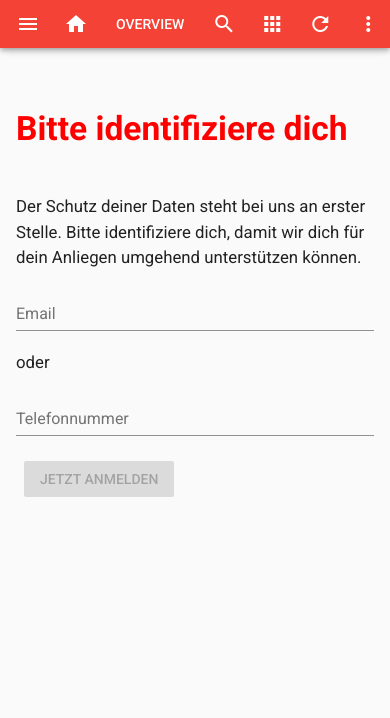
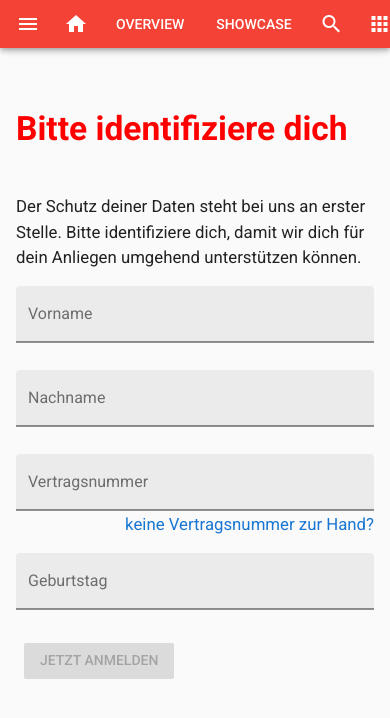
Before and after one commit to webia1/vue-enterprise, a Vue app: page /identify in a window 390 px wide. Shown: the top 718 px of the page. Built offline with nearby package versions, Linux system fonts and the light colour scheme.

Commit message:
implemented multiple modes to identify user; added component for phonenumbers

```diff
--- /dev/null
+++ b/src/VuetifyExamples.vue
@@ -0,0 +1,66 @@
+<template>
+  <v-layout wrap>
+    <v-flex xs12>
+      <h1>Text Fields</h1>
+    </v-flex>
+    <v-flex xs12 md6 lg4>
+      <v-text-field
+        box
+        label="Label"
+      />
+    </v-flex>
+    <v-flex xs12 md6 lg4>
+      <v-text-field
+        box
+        label="Label (with hint)"
+        hint="Hint!"
+      />
+    </v-flex>
+    <v-flex xs12 md6 lg4>
+      <v-text-field
+        box
+        label="Label (with counter)"
+        :counter="50"
+      />
+    </v-flex>
+    <v-flex xs12 md6 lg4>
+      <v-text-field
+        box
+        success
+        label="Label (success)"
+      />
+    </v-flex>
+    <v-flex xs12 md6 lg4>
+      <v-text-field
+        box
+        success
+        success-messages="Success!"
+        label="Label (success)"
+      />
+    </v-flex>
+    <v-flex xs12 md6 lg4>
+      <v-text-field
+        box
+        error
+        label="Label (error)"
+      />
+    </v-flex>
+    <v-flex xs12 md6 lg4>
+      <v-text-field
+        box
+        error
+        error-messages="Error!"
+        label="Label (error)"
+      />
+    </v-flex>
+    <v-flex xs12 md6 lg4>
+      <v-text-field
+        box
+        error
+        :error-count="2"
+        :error-messages="['Error!', 'Another Error!']"
+        label="Label (error)"
+      />
+    </v-flex>
+  </v-layout>
+</template>
--- a/src/components/DataEdit.vue
+++ b/src/components/DataEdit.vue
@@ -2,11 +2,17 @@
   <v-layout>
     <v-flex @keyup.enter="submit()">
       <h1>Deine Daten</h1>
-      <v-text-field
-        v-for="field in fieldNames"
-        :label="fieldLabels[field]"
-        v-model="fields[field]"
-      />
+      <template v-for="field in fieldNames">
+        <component :is="fieldComponents[field]"
+          v-if="fieldComponents[field]"
+        />
+        <v-text-field
+          v-else
+          box
+          :label="fieldLabels[field]"
+          v-model="fields[field]"
+        />
+      </template>
       <v-btn
         :dark="hasChanges"
         :disabled="!hasChanges"
@@ -15,25 +21,33 @@
       >
         Submit
       </v-btn>
-      <p>{{ addressChanged }}</p>
     </v-flex>
   </v-layout>
 </template>
 
 <script lang="ts">
   import { Component, Prop, Vue } from 'vue-property-decorator';
+  // import PhoneNumberField from '@/components/forms/PhoneNumberField.vue';
 
-  @Component({})
+  @Component({
+    // components: {
+    //   PhoneNumberField,
+    // },
+  })
   export default class DataEdit extends Vue {
     @Prop() private area!: string;
 
-    private fieldLabels: { [key: string]: string } = {
+    private fieldLabels = {
       firstName: 'Vorname',
       lastName: 'Nachname',
       address: 'Adresse',
       location: 'PLZ / Ort',
       phoneNumber: 'Telefonnummer',
       email: 'E-Mail',
+    };
+
+    private fieldComponents = {
+      // phoneNumber: PhoneNumberField,
     };
 
     private fields: { [key: string]: string } = {};
--- a/src/components/Identify.vue
+++ b/src/components/Identify.vue
@@ -8,13 +8,52 @@
         umgehend unterstützen können.
       </p>
       <v-text-field
-        label="Email"
-        v-model="email"
+        box
+        label="Vorname"
+        v-model="firstName"
       />
-      <p>oder</p>
       <v-text-field
-        label="Telefonnummer"
-        v-model="phoneNumber"
+        box
+        label="Nachname"
+        v-model="lastName"
+      />
+      <div
+        v-if="withContractNumber"
+        class="mode-changer"
+      >
+          <v-text-field
+            box
+            label="Vertragsnummer"
+            v-model="contractNumber"
+          />
+          <p class="mode-changer__content">
+            <a @click="changeMode()">keine Vertragsnummer zur Hand?</a>
+          </p>
+      </div>
+      <div
+        v-if="!withContractNumber"
+        class="mode-changer"
+      >
+        <v-text-field
+          box
+          label="Straße / Hausnummer"
+          v-model="address"
+        />
+        <v-text-field
+          box
+          label="PLZ / Ort"
+          v-model="location"
+        />
+        <p class="mode-changer__content">
+          <a @click="changeMode()">Eingabe der Vertragsnummer</a>
+        </p>
+      </div>
+      <v-text-field
+        box
+        label="Geburtstag"
+        mask="##.##.####"
+        hint="dd.mm.yyyy"
+        v-model="birthday"
       />
       <v-btn
         :dark="!disabled"
@@ -33,25 +72,57 @@
 
   @Component({})
   export default class Identify extends Vue {
-    private email: string = '';
-    private phoneNumber: string = '';
-    private errors = {
-      email: false,
-      phoneNumber: false,
-    };
+    private firstName: string = '';
+    private lastName: string = '';
+    private birthday: string = '';
+    private contractNumber: string = '';
+    private withContractNumber = true;
+    private address: string = '';
+    private location: string = '';
 
     private get disabled() {
-      if (
-        (this.email && !this.phoneNumber)
-        || (!this.email && this.phoneNumber)
-      ) {
-        return false;
-      }
-      return true;
+      return !(
+        this.firstName
+        && this.lastName
+        && this.birthday
+        && (
+          (
+            this.contractNumber
+            && this.withContractNumber
+          )
+          || (
+            !this.withContractNumber
+            && this.address
+            && this.location
+          )
+        )
+      );
+    }
+
+    private changeMode() {
+      this.withContractNumber = !this.withContractNumber;
+      this.contractNumber = '';
+      this.address = '';
+      this.location = '';
     }
 
     private identify() {
-      this.$router.push('/data');
+      if (!this.disabled) {
+        this.$router.push('/data');
+      }
     }
   }
 </script>
+
+<style scoped lang="stylus">
+  .mode-changer {
+    position relative;
+    padding-bottom: 15px;
+
+    &__content {
+      position absolute;
+      right 0;
+      bottom: 0;
+    }
+  }
+</style>
--- a/src/components/Overview.vue
+++ b/src/components/Overview.vue
@@ -11,7 +11,7 @@
         <v-btn
           dark
           color="red"
-          to="/identify"
+          to="/data"
         >
           Meine Versicherungen
         </v-btn>
@@ -20,7 +20,7 @@
         <v-btn
           dark
           color="red"
-          to="/identify"
+          to="/data"
         >
           Meine Daten
         </v-btn>
@@ -29,7 +29,7 @@
         <v-btn
           dark
           color="red"
-          to="/identify"
+          to="/data"
         >
           Mein Fall
         </v-btn>
@@ -38,7 +38,7 @@
         <v-btn
           dark
           color="red"
-          to="/identify"
+          to="/data"
         >
           Filialen in meiner Nähe
         </v-btn>
--- /dev/null
+++ b/src/components/forms/PhoneNumberField.vue
@@ -0,0 +1,91 @@
+<template>
+  <v-flex>
+    <v-layout>
+      <v-flex xs3>
+        <v-select
+          box
+          label="Landesvorwahl"
+          :items="['+49', '+43']"
+          v-model="countryCode"
+        />
+      </v-flex>
+      <v-flex xs3>
+        <v-text-field
+          box
+          label="Vorwahl"
+          hint="ohne führende Null (0)"
+          v-model="phoneNumberPrefix"
+        />
+      </v-flex>
+      <v-flex xs6>
+        <v-text-field
+          box
+          label="Rufnummer"
+          v-model="phoneNumber"
+        />
+      </v-flex>
+    </v-layout>
+    <ul>
+      <li>{{ initialCountryCode }}</li>
+      <li>{{ initialPhoneNumber }}</li>
+      <li>{{ initialPhoneNumberPrefix }}</li>
+    </ul>
+  </v-flex>
+</template>
+
+<script lang="ts">
+  import { Component, Prop, Vue } from 'vue-property-decorator';
+
+  @Component({})
+  export default class PhoneNumberField extends Vue {
+    @Prop({ default: '+4921108150815' }) private value?: string;
+
+    private countryCodes: string[] = [
+      '+49',
+      '+43',
+      '+39',
+    ];
+    private phoneNumberPrefixes: string[] = [
+      '0?203',
+      '0?211',
+      '0?221',
+      '0?341',
+      '0?521',
+      '0?30',
+    ];
+
+    private countryCode: string = '';
+    private phoneNumber: string = '';
+    private phoneNumberPrefix: string = '';
+
+    private get initialCountryCode() {
+      // return this.getMatchResult(this.countryCodes, code => code.replace('+', '\\+'), this.value) || '';
+      return '';
+    }
+
+    private get initialPhoneNumber() {
+      // return this.value
+      //   .replace(this.initialCountryCode, '')
+      //   .replace(this.initialPhoneNumberPrefix, '');
+      return '';
+    }
+
+    private get initialPhoneNumberPrefix() {
+      // return this.getMatchResult(this.phoneNumberPrefixes, code => code, this.value.replace(this.initialCountryCode, '')) || '';
+      return '';
+    }
+
+    // private getMatchResult(arrayOfRegExStrings: string[], codeFormatter: Function, stringToSearch: string) {
+    //   const result = arrayOfRegExStrings.reduce((acc: any, code: string) => {
+    //     if (!acc) {
+    //       const regExp = new RegExp(`^${codeFormatter(code)}`);
+    //       return regExp.exec(stringToSearch);
+    //     }
+    //   }, null);
+    //   if (result) {
+    //     return result[0];
+    //   }
+    //   return null;
+    // }
+  }
+</script>
--- a/src/router.ts
+++ b/src/router.ts
@@ -6,8 +6,20 @@ import Identify from '@/components/Identify.vue';
 import DataEdit from '@/components/DataEdit.vue';
 import DataSuccess from '@/components/DataSuccess.vue';
 import DataView from '@/components/DataView.vue';
+import VuetifyExamples from '@/VuetifyExamples.vue';
+
+import store from '@/store';
 
 Vue.use(Router);
+
+const IdentifyGuard = (to: any, from: any, next: any) => {
+  // TODO: fix error
+  // @ts-ignore
+  if (!store.state.userData.initialized) {
+    next('/identify');
+  }
+  next();
+};
 
 export default new Router({
   mode: 'history',
@@ -32,11 +44,13 @@ export default new Router({
           path: '/data',
           name: 'data-view',
           component: DataView,
+          beforeEnter: IdentifyGuard,
         },
         {
           path: '/data/edit',
           name: 'data-edit',
           component: DataEdit,
+          beforeEnter: IdentifyGuard,
           props: (route) => ({
             area: route.query.area,
           }),
@@ -45,9 +59,14 @@ export default new Router({
           path: '/data/success',
           name: 'data-success',
           component: DataSuccess,
+          beforeEnter: IdentifyGuard,
           props: (route) => ({
             addressChanged: route.query.addressChanged === 'true',
           }),
+        },
+        {
+          path: '/showcase',
+          component: VuetifyExamples,
         },
       ],
     },
--- a/src/views/Dashboard.vue
+++ b/src/views/Dashboard.vue
@@ -40,14 +40,20 @@
       </v-list>
     </v-navigation-drawer>
     <v-toolbar height="48" color="red" dark app fixed clipped-left scroll-off-screen>
-      <v-toolbar-side-icon @click.native="drawer = !drawer" />
+      <v-toolbar-side-icon @click.native="drawer = !drawer"/>
       <v-btn icon to="/">
         <v-icon>home</v-icon>
       </v-btn>
       <v-toolbar-items>
         <v-btn to="/dashboard/overview" flat>Overview</v-btn>
       </v-toolbar-items>
+      <v-toolbar-items v-if="$store.state.userData.initialized">
+        <v-btn to="/data" flat>Meine Daten</v-btn>
+      </v-toolbar-items>
       <v-spacer></v-spacer>
+      <v-toolbar-items>
+        <v-btn to="/showcase" flat>Showcase</v-btn>
+      </v-toolbar-items>
       <v-btn icon>
         <v-icon>search</v-icon>
       </v-btn>
@@ -62,7 +68,7 @@
       </v-btn>
     </v-toolbar>
     <v-content>
-      <v-container>
+      <v-container grid-list-md>
         <router-view></router-view>
       </v-container>
     </v-content>
@@ -71,7 +77,6 @@
 
 <script lang="ts">
   import { Component, Vue } from 'vue-property-decorator';
-import { mainMenu } from '@/globals/data/menus/mainMenu.ts';
 
   @Component
   export default class Dashboard extends Vue {
```
Also changed, not shown: 1 other file (tests, documents, lock files or other folders). Lines whose indentation alone changed are shown as unchanged.
